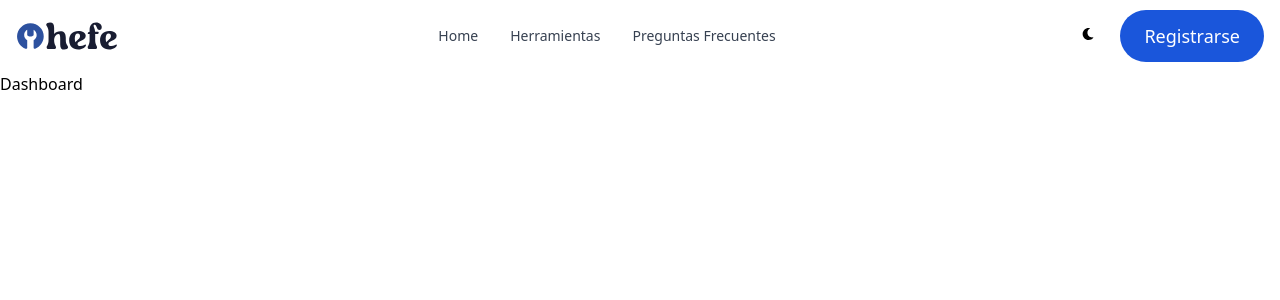
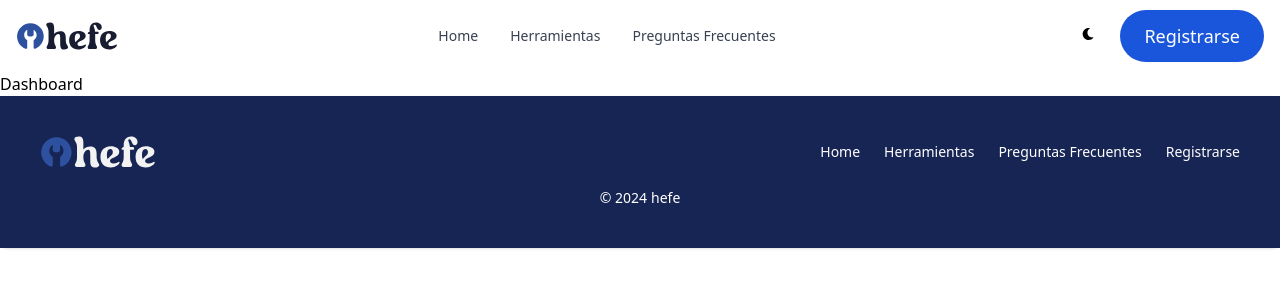
Before and after one commit to elianarom/hefe, a React (Vite) app in the folder cliente/: page /dashboard in a window 1280 px wide. Shown: the top 300 px of the page. Built offline with nearby package versions, Linux system fonts and the light colour scheme.

Commit message:
se creó el footer

```diff
--- a/cliente/src/App.jsx
+++ b/cliente/src/App.jsx
@@ -7,6 +7,7 @@ import Registrarse from './vistas/Registrarse'
 import CerrarSesion from './vistas/CerrarSesion'
 import Dashboard from './vistas/Dashboard'
 import Header from "./Componentes/Header"
+import FooterCom from "./Componentes/Footer"
 
 const App = () => {
   return (
@@ -21,6 +22,7 @@ const App = () => {
         <Route path="/cerrarsesion" element={<CerrarSesion />} />
         <Route path="/dashboard" element={<Dashboard />} />
       </Routes>
+      <FooterCom />
     </BrowserRouter>
   )
 }
--- /dev/null
+++ b/cliente/src/Componentes/Footer.jsx
@@ -0,0 +1,31 @@
+import { Footer, FooterBrand, FooterCopyright, FooterLink, FooterLinkGroup } from "flowbite-react";
+import logo from '../assets/img/logo-hefe-blanco.svg'
+
+
+const FooterCom = () => {
+  return (
+
+    <Footer>
+      <div className="w-full text-center bg-blue-950 px-10 py-10">
+        <div className="w-full justify-between sm:flex sm:items-center sm:justify-between">
+          <FooterBrand
+            href="#"
+            src={logo}
+            alt="hefe Logo"
+            name=""
+          />
+          <FooterLinkGroup>
+            <FooterLink href="#" className="text-white">Home</FooterLink>
+            <FooterLink href="#" className="text-white">Herramientas</FooterLink>
+            <FooterLink href="#" className="text-white">Preguntas Frecuentes</FooterLink>
+            <FooterLink href="#" className="text-white">Registrarse</FooterLink>
+          </FooterLinkGroup>
+        </div>
+        <FooterCopyright className="text-white pt-5" href="#" by="hefe" year={2024} />
+      </div>
+    </Footer>
+
+  )
+}
+
+export default FooterCom
```
